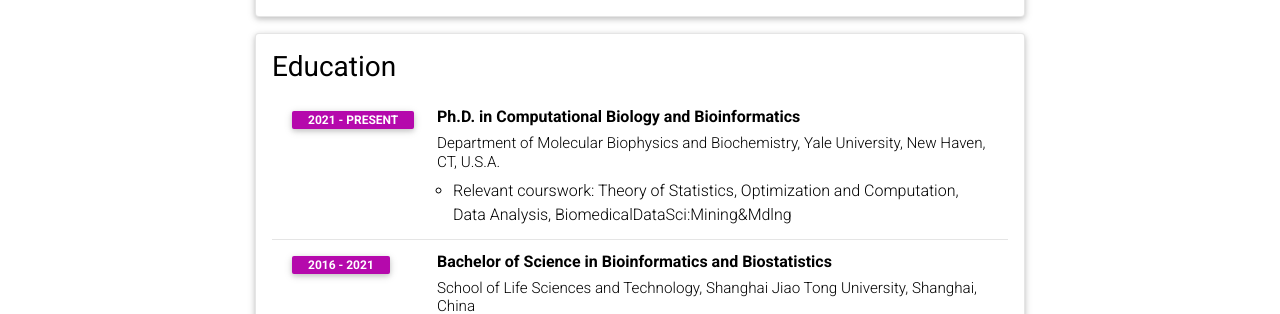
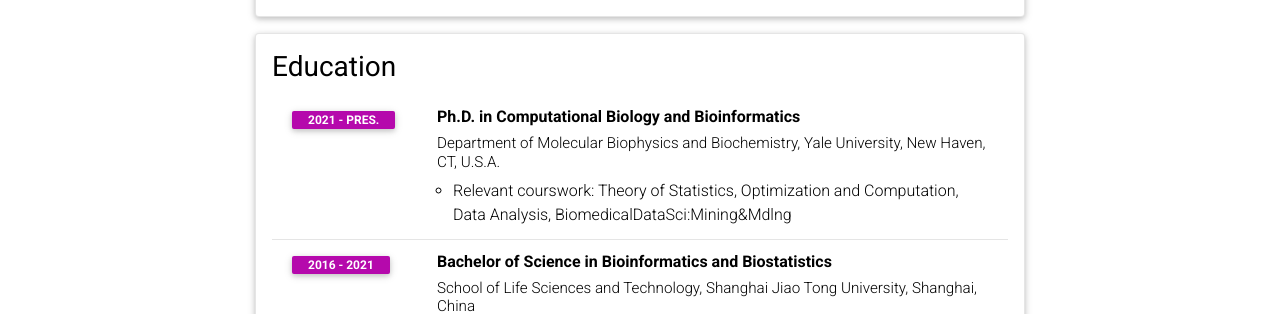
Before and after one commit to yzJiang9/yzJiang9.github.io, a Jekyll site: the page built from _pages/cv.md, in a window 1280 px wide and 900 px high. Shown: the part 296-610 px from the top of the window. Built offline with Jekyll 4.4.1, drawn with Linux system fonts in a browser that asks for light colours; comment, search, counter and statistics services are not loaded; a style sheet for code colours, icons or effects is not loaded.

Commit message:
Update cv.yml

```diff
--- a/_data/cv.yml
+++ b/_data/cv.yml
@@ -9,7 +9,7 @@
   contents:
     - title: Ph.D. in Computational Biology and Bioinformatics
       institution: Department of Molecular Biophysics and Biochemistry, Yale University, New Haven, CT, U.S.A.
-      year: 2021 - Present
+      year: 2021 - Pres.
       description:
          - Relevant courswork&#58 Theory of Statistics, Optimization and Computation, Data Analysis, BiomedicalDataSci&#58Mining&Mdlng
 #        - Description 2.
```
